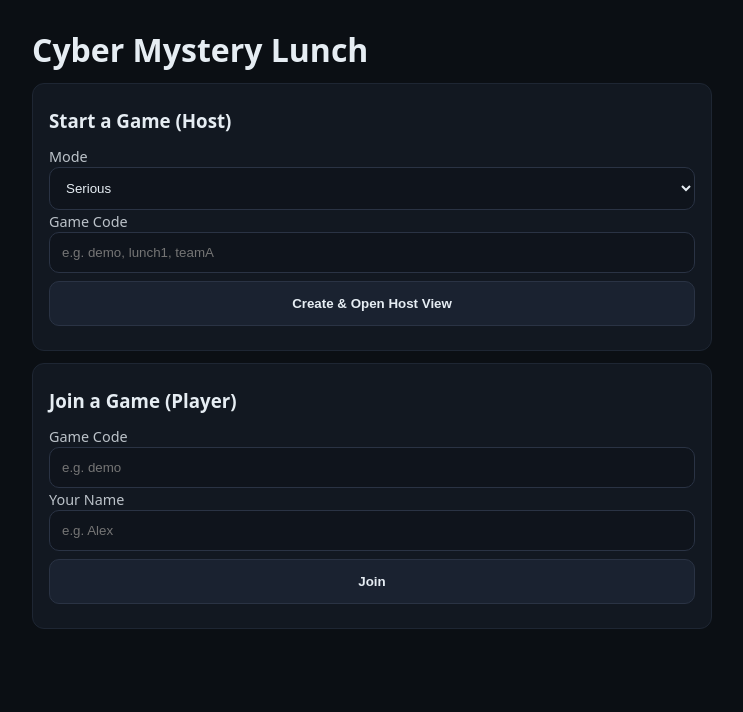
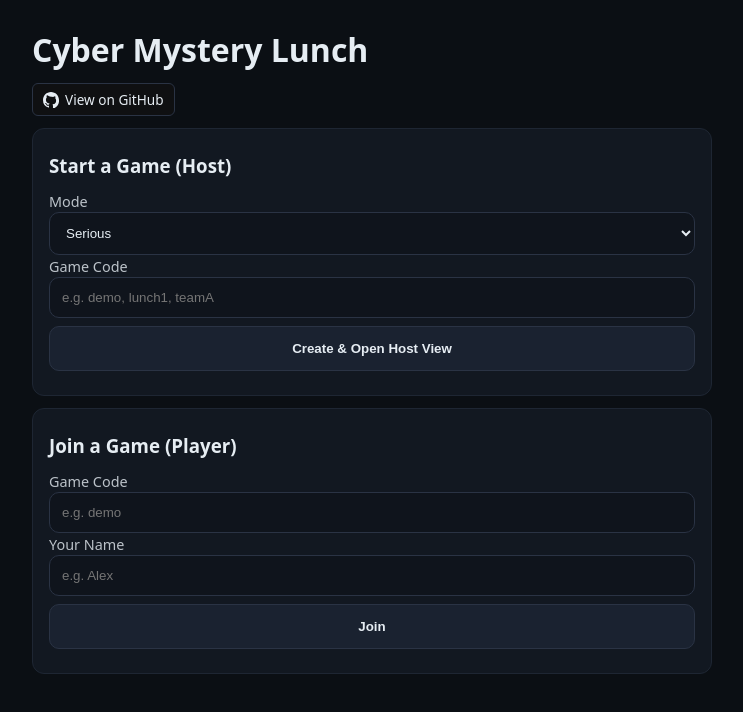
Before and after one commit to BryanChetcuti/cyber-mystery-lunch, a website: page public/index.html in a window 1280 px wide. Shown: the whole page, without its empty margins (268-1011 px from the left). Drawn offline with Linux system fonts and the light colour scheme.

Commit message:
Update index.html
add github link

```diff
--- a/public/index.html
+++ b/public/index.html
@@ -9,7 +9,24 @@
   <body>
     <div class="container">
       <h1>Cyber Mystery Lunch</h1>
-
+      <a href="https://github.com/bchetcuti/cyber-mystery-lunch" target="_blank" rel="noopener"
+   style="display:inline-flex;align-items:center;gap:6px;padding:6px 10px;
+          border-radius:6px;border:1px solid #2a3344;background:#111a;
+          color:#e6edf3;font-size:0.85rem;text-decoration:none;">
+  <svg xmlns="http://www.w3.org/2000/svg" width="16" height="16" fill="currentColor" viewBox="0 0 16 16">
+    <path d="M8 0C3.58 0 0 3.58 0 8a8 8 0 005.47 7.59c.4.07.55-.17.55-.38
+             0-.19-.01-.82-.01-1.49-2.01.37-2.53-.49-2.69-.94-.09-.23-.48-.94-.82-1.13
+             -.28-.15-.68-.52-.01-.53.63-.01 1.08.58 1.23.82.72 1.21 1.87.87
+             2.33.66.07-.52.28-.87.51-1.07-1.78-.2-3.64-.89-3.64-3.95
+             0-.87.31-1.59.82-2.15-.08-.2-.36-1.02.08-2.12
+             0 0 .67-.21 2.2.82A7.63 7.63 0 018 4.75c.68.01 1.36.09 2 .27
+             1.53-1.04 2.2-.82 2.2-.82.44 1.1.16 1.92.08 2.12.51.56.82
+             1.27.82 2.15 0 3.07-1.87 3.75-3.65 3.95.29.25.54.73.54
+             1.48 0 1.07-.01 1.93-.01 2.2 0 .21.15.46.55.38A8.01
+             8.01 0 0016 8c0-4.42-3.58-8-8-8z"/>
+  </svg>
+  View on GitHub
+</a>
       <!-- HOST -->
       <div class="card">
         <h3>Start a Game (Host)</h3>
```
